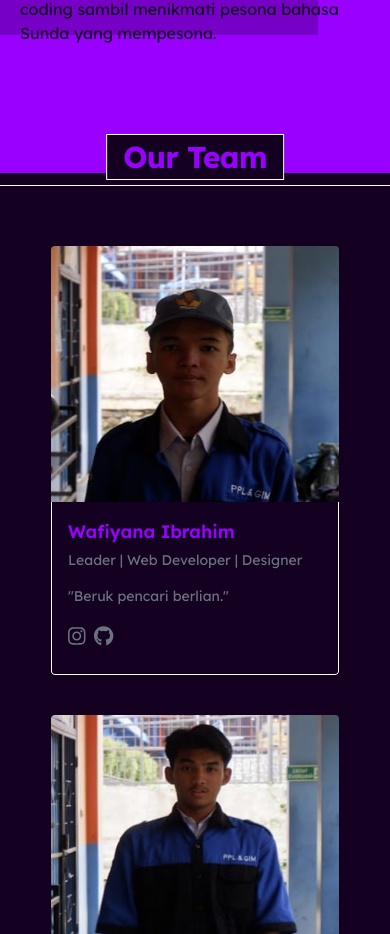
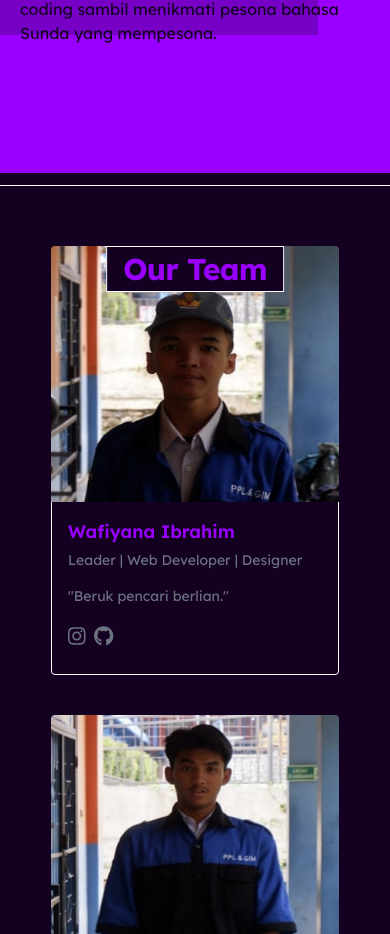
Before and after one commit to aquaa11/SundaCode, a Next.js app: page /about in a window 390 px wide. Shown: the part 831-1765 px from the top of the page. Built offline with nearby package versions, Linux system fonts and the light colour scheme.

Commit message:
Update index.js

```diff
--- a/pages/about/index.js
+++ b/pages/about/index.js
@@ -39,7 +39,7 @@ function About() {
         <section className="bg-primary py-3 md:py-4 mx-auto w-full mt-32 md:mt-48">
           <div className="w-full border-y border-white py-5">
             <div  className="max-w-screen-lg mx-auto ">
-              <h1 className="text-3xl inline bg-primary font-bold tracking-tight text-pink px-4 md:px-6 absolute left-1/2 -translate-x-1/2 -translate-y-28 md:-translate-y-20 border border-white py-1">
+              <h1 className="text-3xl inline bg-primary font-bold tracking-tight text-pink px-4 md:px-6 absolute left-1/2 -translate-x-1/2 md:-translate-y-20 border border-white py-1">
                 Our Team
               </h1>
               <div className="grid md:grid-cols-2 gap-y-10 gap-x-4 max-w-screen-lg mx-auto my-10">
```
